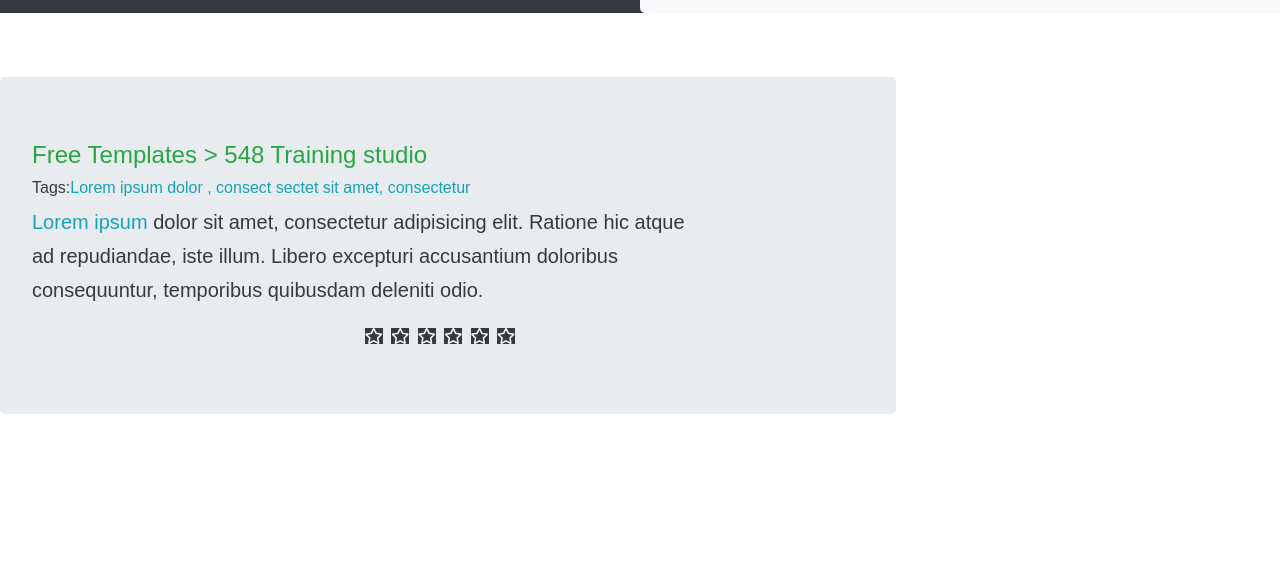
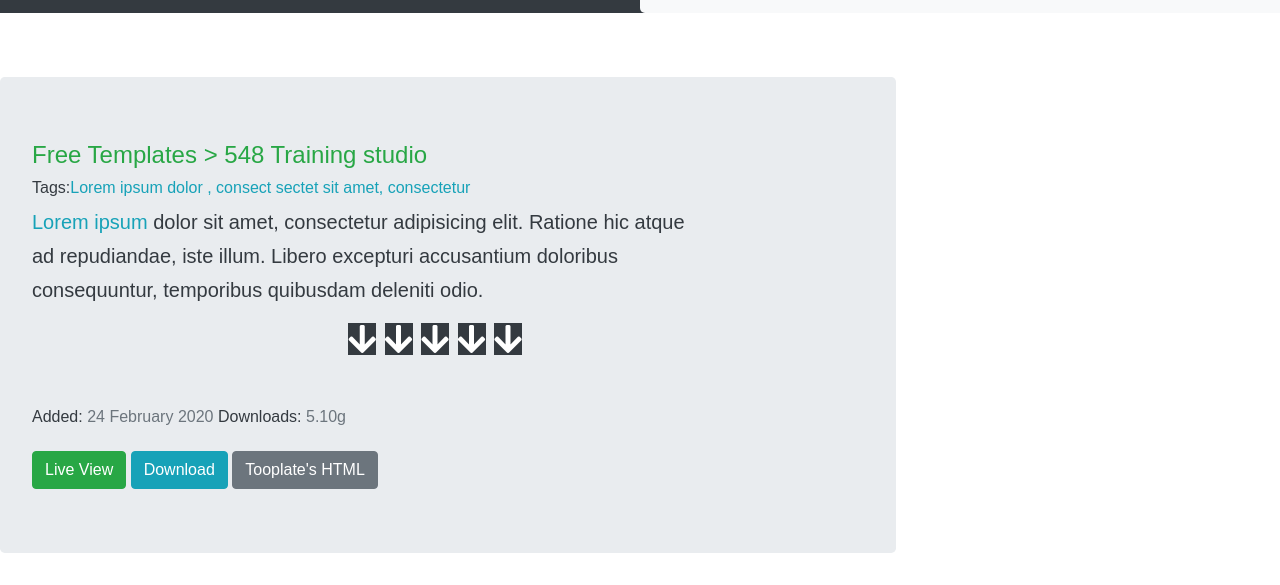
Before and after one commit to Ruheen90/html-template, a plain HTML site: page index.html in a window 1280 px wide. Shown: the part 5241-5826 px from the top of the page. Before the commit the page ends 5687 px from the top, so only its background shows below. Drawn offline with nearby package versions, Linux system fonts and the light colour scheme.

Commit message:
complete project1

```diff
--- a/css/style.css
+++ b/css/style.css
@@ -511,6 +511,17 @@ form {
 }
 .icon
 {
-  width: 20%;
-  margin: 0 40%;
+  width: 26%;
+  margin: 0 38%;
 }
+
+
+
+#arrow i {
+  position: relative;
+  top: 0;
+  transition: top ease 0.5s;
+}
+#arrow i:hover {
+  top: -10px;
+}
--- a/index.html
+++ b/index.html
@@ -327,24 +327,30 @@
 
 
         <!-- FOOTER -->
-        <div class="jumbotron">
+        <div class="jumbotron justify-content-between">
           <h4 class="head-4 text-success">Free Templates > 548 Training studio</h4>
           <h6 class="text-info"><span class="text-dark">Tags:</span>Lorem ipsum dolor , consect sectet sit amet, consectetur</h6>
           <p class="lead text-info justify-content">Lorem ipsum <span class="text-dark">dolor sit amet, consectetur adipisicing elit. Ratione hic atque ad repudiandae, iste illum. Libero excepturi accusantium doloribus consequuntur, temporibus quibusdam deleniti odio.</span></p>
     <div class="icon">
-    <i class="far fa-star bg-dark mr-1"></i>
-    <i class="far fa-star bg-dark mr-1"></i>
-    <i class="far fa-star bg-dark mr-1"></i>
-    <i class="far fa-star bg-dark mr-1"></i>
-    <i class="far fa-star bg-dark mr-1"></i>
-    <i class="far fa-star bg-dark mr-1"></i>
-  </div>
 
+     <div id="arrow pt-5">
+    <a href="#"><i class="fa fa-arrow-down fa-2x bg-dark mr-1"></i></a>
+    <a href="#"><i class="fa fa-arrow-down fa-2x bg-dark mr-1"></i></a>
+    <a href="#"><i class="fa fa-arrow-down fa-2x bg-dark mr-1"></i></a>
+    <a href="#"><i class="fa fa-arrow-down fa-2x bg-dark mr-1"></i></a>
+    <a href="#"><i class="fa fa-arrow-down fa-2x bg-dark mr-1"></i></a>
+</div>
+</div>
 
+  <h6 class="heading pt-5 text-secondary"><span class="text-dark">Added:</span> 24 February 2020  <span class="text-dark">Downloads:</span> 5.10g</h6>
+  <div class="footer-button pt-3">
+  <button class="btn btn-success">Live View</button>
+  <button class="btn btn-info">Download</button>
+  <button class="btn btn-secondary">Tooplate's HTML</button>
+</div>
 
-          </div>
-
-        <script src="https://code.jquery.com/jquery-3.5.1.slim.min.js" integrity="sha384-DfXdz2htPH0lsSSs5nCTpuj/zy4C+OGpamoFVy38MVBnE+IbbVYUew+OrCXaRkfj" crossorigin="anonymous"></script>
+</div>
+    <script src="https://code.jquery.com/jquery-3.5.1.slim.min.js" integrity="sha384-DfXdz2htPH0lsSSs5nCTpuj/zy4C+OGpamoFVy38MVBnE+IbbVYUew+OrCXaRkfj" crossorigin="anonymous"></script>
        <script src="https://cdn.jsdelivr.net/npm/popper.js@1.16.0/dist/umd/popper.min.js" integrity="sha384-Q6E9RHvbIyZFJoft+2mJbHaEWldlvI9IOYy5n3zV9zzTtmI3UksdQRVvoxMfooAo" crossorigin="anonymous"></script>
        <script src="https://stackpath.bootstrapcdn.com/bootstrap/4.5.0/js/bootstrap.min.js" integrity="sha384-OgVRvuATP1z7JjHLkuOU7Xw704+h835Lr+6QL9UvYjZE3Ipu6Tp75j7Bh/kR0JKI" crossorigin="anonymous"></script>
     </body>
```
